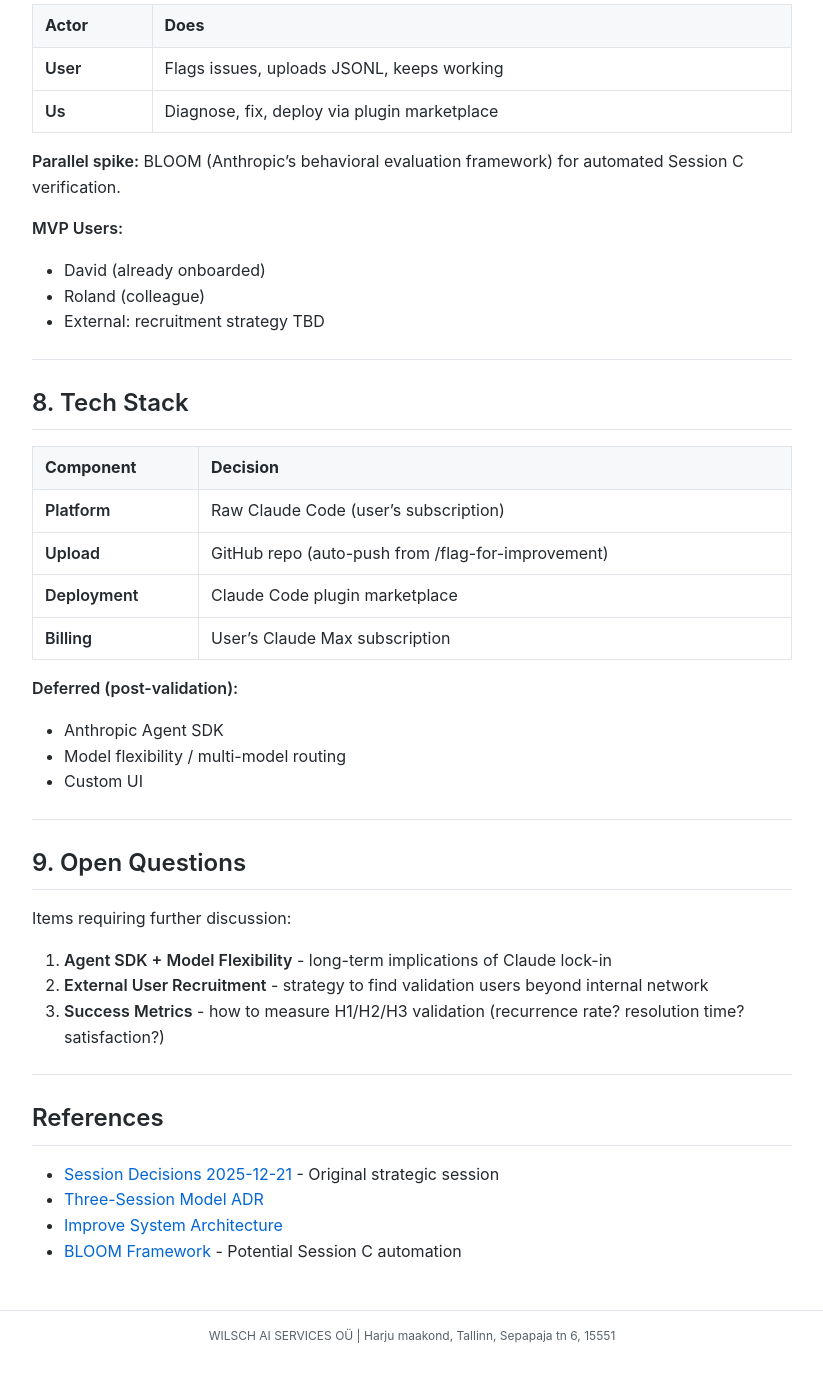
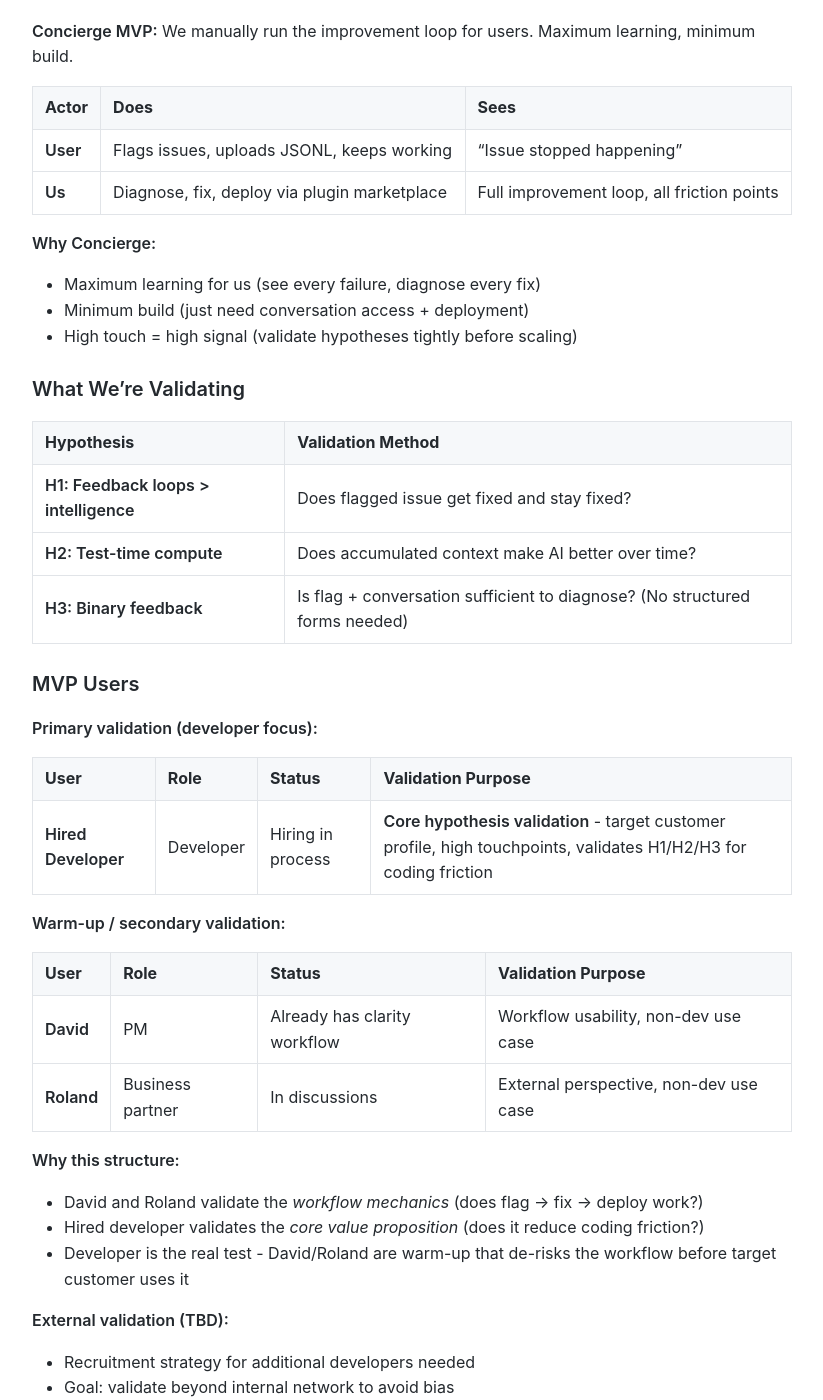
Before and after one commit to MariusWilsch/public-wilsch-ai-pages, a Jekyll site: the page built from project/perian/perian-architecture.md, in a window 1280 px wide and 1400 px high, scrolled down 4746 px. Shown: the whole window, without its empty margins (228-1051 px from the left). Built offline with Jekyll 4.4.1, drawn with Linux system fonts in a browser that asks for light colours; our own code applies the rules of GitHub Pages for plain Markdown files; before the commit the page ends 6106 px from its top, so only the background shows below that; some of the changed text lies outside the part shown.

Commit message:
Sync from hippocampus 2025-12-23

```diff
--- a/project/perian/perian-architecture.md
+++ b/project/perian/perian-architecture.md
@@ -181,19 +181,68 @@ sequenceDiagram
 
 ## 7. MVP Scope (Concierge)
 
-**Approach:** Concierge MVP - we manually run the improvement loop for users.
+### Approach
 
-| Actor | Does |
-|-------|------|
-| **User** | Flags issues, uploads JSONL, keeps working |
-| **Us** | Diagnose, fix, deploy via plugin marketplace |
+**Concierge MVP:** We manually run the improvement loop for users. Maximum learning, minimum build.
 
-**Parallel spike:** BLOOM (Anthropic's behavioral evaluation framework) for automated Session C verification.
+| Actor | Does | Sees |
+|-------|------|------|
+| **User** | Flags issues, uploads JSONL, keeps working | "Issue stopped happening" |
+| **Us** | Diagnose, fix, deploy via plugin marketplace | Full improvement loop, all friction points |
 
-**MVP Users:**
-- David (already onboarded)
-- Roland (colleague)
-- External: recruitment strategy TBD
+**Why Concierge:**
+- Maximum learning for us (see every failure, diagnose every fix)
+- Minimum build (just need conversation access + deployment)
+- High touch = high signal (validate hypotheses tightly before scaling)
+
+### What We're Validating
+
+| Hypothesis | Validation Method |
+|------------|-------------------|
+| **H1: Feedback loops > intelligence** | Does flagged issue get fixed and stay fixed? |
+| **H2: Test-time compute** | Does accumulated context make AI better over time? |
+| **H3: Binary feedback** | Is flag + conversation sufficient to diagnose? (No structured forms needed) |
+
+### MVP Users
+
+**Primary validation (developer focus):**
+
+| User | Role | Status | Validation Purpose |
+|------|------|--------|-------------------|
+| **Hired Developer** | Developer | Hiring in process | **Core hypothesis validation** - target customer profile, high touchpoints, validates H1/H2/H3 for coding friction |
+
+**Warm-up / secondary validation:**
+
+| User | Role | Status | Validation Purpose |
+|------|------|--------|-------------------|
+| **David** | PM | Already has clarity workflow | Workflow usability, non-dev use case |
+| **Roland** | Business partner | In discussions | External perspective, non-dev use case |
+
+**Why this structure:**
+- David and Roland validate the *workflow mechanics* (does flag → fix → deploy work?)
+- Hired developer validates the *core value proposition* (does it reduce coding friction?)
+- Developer is the real test - David/Roland are warm-up that de-risks the workflow before target customer uses it
+
+**External validation (TBD):**
+- Recruitment strategy for additional developers needed
+- Goal: validate beyond internal network to avoid bias
+
+### Build Items
+
+| Item | Purpose | Blocking? |
+|------|---------|-----------|
+| **Conversation upload (GitHub repo)** | User pushes JSONL, we pull | Yes - MVP blocking |
+| **Plugin marketplace setup** | Deploy fixes back to users | Yes - MVP blocking |
+| **BLOOM spike** | Automated Session C verification | No - parallel research |
+
+### Explicitly Out of Scope
+
+- Custom UI (users stay in Claude Code)
+- Self-service fix creation (we do it for them)
+- Automated deployment (manual via plugin update)
+- Agent SDK integration
+- Multi-model routing
+- API billing (users pay their own Claude subscription)
 
 ---
 
```
